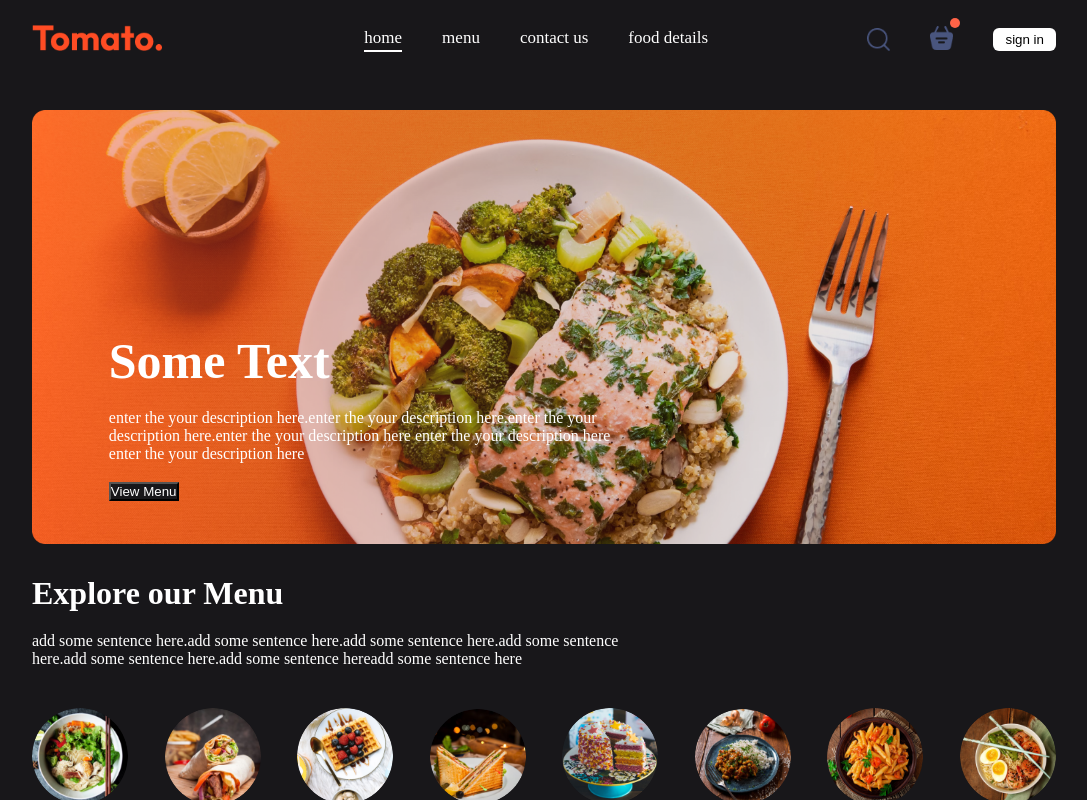
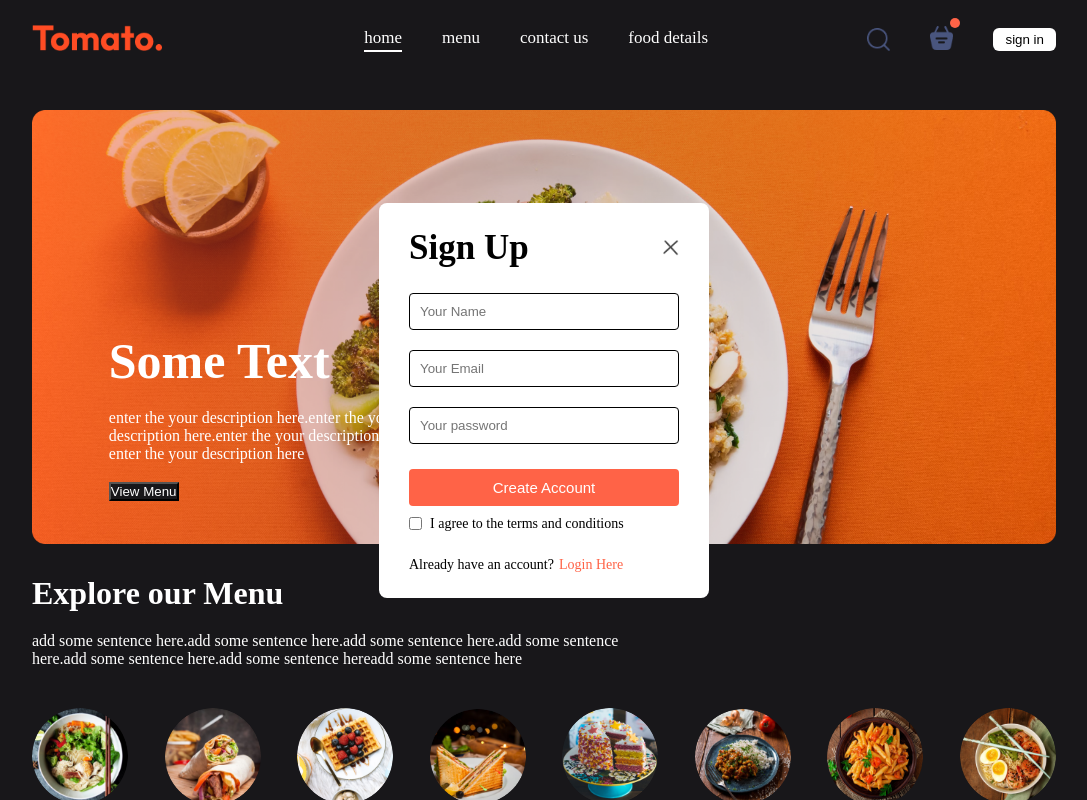
Before and after one commit to sithumjee/Panhida--Online-Book-Order, a React (Vite) app in the folder Frontend/: page / in a window 1280 px wide. Both pictures are taken after a click on the button "sign in". Shown: the top 800 px of the page, without its empty margins (96-1183 px from the left). Built offline with nearby package versions, Linux system fonts and the light colour scheme.

Commit message:
login page

```diff
--- a/Frontend/src/App.jsx
+++ b/Frontend/src/App.jsx
@@ -4,12 +4,16 @@
 import Cart from "./Pages/Cart/Cart";
 import PlaceOrder from "./Pages/PlaceOrder/PlaceOrder";
 import Footer from "./Components/Footer/Footer";
+import { useState } from "react";
+import Login from "./Components/Login/Login";
 
 const App = () => {
+  const [showLogin, setShowLogin] = useState(false);
   return (
     <>
+      {showLogin ? <Login setShowLogin={setShowLogin} /> : <></>}
       <div className="app">
-        <Navbar />
+        <Navbar setShowLogin={setShowLogin} />
         <Routes>
           <Route path="/" element={<Home />} />
           <Route path="/cart" element={<Cart />} />
--- /dev/null
+++ b/Frontend/src/Components/Login/Login.css
@@ -0,0 +1,92 @@
+.login {
+  position: absolute;
+  z-index: 1;
+  width: 100%;
+  height: 100%;
+  background: transparent;
+  display: grid;
+}
+
+.login-container {
+  place-self: center;
+  width: max(23vw, 330px);
+  color: black;
+  background-color: white;
+  display: flex;
+  flex-direction: column;
+  gap: 25px;
+  padding: 25px 30px;
+  border-radius: 8px;
+  font-size: 14px;
+  animation: fadeIn 0.5s;
+}
+
+.login-title {
+  display: flex;
+  justify-content: space-between;
+  align-items: center;
+  background: transparent;
+}
+.login-title h2 {
+  color: black;
+  font-size: 35px;
+  font-weight: bolder;
+}
+.login-title img {
+  width: 16px;
+  cursor: pointer;
+  background: transparent;
+}
+
+.login-input {
+  display: flex;
+  flex-direction: column;
+  gap: 20px;
+  background: transparent;
+}
+
+.login-input input {
+  outline: none;
+  border: 1px solid black;
+  padding: 10px;
+  border-radius: 4px;
+  background: transparent;
+}
+
+.login-container button {
+  background: tomato;
+  color: white;
+  border: none;
+  padding: 10px;
+  border-radius: 4px;
+  font-size: 15px;
+  cursor: pointer;
+}
+
+.login-condition {
+  display: flex;
+  align-items: start;
+  gap: 8px;
+  margin-top: -15px;
+  background: transparent;
+}
+.login-condition p {
+  font-weight: 500;
+}
+
+.login-condition input {
+  margin-top: 1px;
+}
+
+.login-container p {
+  color: black;
+}
+
+.login p span {
+  color: tomato;
+  font-weight: 500;
+  font-weight: 500;
+  background: transparent;
+  cursor: pointer;
+  padding-left: 5px;
+}
--- /dev/null
+++ b/Frontend/src/Components/Login/Login.jsx
@@ -0,0 +1,57 @@
+import React, { useState } from "react";
+import "./Login.css";
+import { assets } from "../../assets/assets";
+
+const Login = ({ setShowLogin }) => {
+  const [currentState, SetCurrentState] = useState("Sign Up");
+  return (
+    <div className="login">
+      <form className="login-container">
+        <div className="login-title">
+          <h2>{currentState}</h2>
+          <img
+            onClick={() => setShowLogin(false)}
+            src={assets.cross_icon}
+            alt=""
+          />
+        </div>
+
+        <div className="login-input">
+          {currentState === "Login" ? (
+            <></>
+          ) : (
+            <input type="text" placeholder="Your Name" required />
+          )}
+
+          <input type="email" placeholder="Your Email" required />
+          <input type="password" placeholder="Your password" required />
+        </div>
+
+        <button>
+          {currentState === "Sign Up" ? "Create Account" : "Login"}
+        </button>
+
+        <div className="login-condition">
+          <input type="checkbox" required />
+          <p>I agree to the terms and conditions</p>
+        </div>
+
+        {currentState === "Login" ? (
+          <p>
+            Create a new account?
+            <span onClick={() => SetCurrentState("Sign Up")}>Click Here</span>
+          </p>
+        ) : (
+          <p>
+            Already have an account?
+            <span onClick={() => SetCurrentState("Login")}>
+              Login Here
+            </span>{" "}
+          </p>
+        )}
+      </form>
+    </div>
+  );
+};
+
+export default Login;
--- a/Frontend/src/Components/NavBar/Navbar.jsx
+++ b/Frontend/src/Components/NavBar/Navbar.jsx
@@ -3,7 +3,7 @@
 import { assets } from "../../assets/assets";
 import { Link } from "react-router-dom";
 
-const Navbar = () => {
+const Navbar = ({ setShowLogin }) => {
   const [menu, setMenu] = useState("home");
 
   return (
@@ -52,7 +52,7 @@
           <div className="dot"></div>
         </div>
 
-        <button> sign in</button>
+        <button onClick={() => setShowLogin(true)}> sign in</button>
       </div>
     </div>
   );
```
